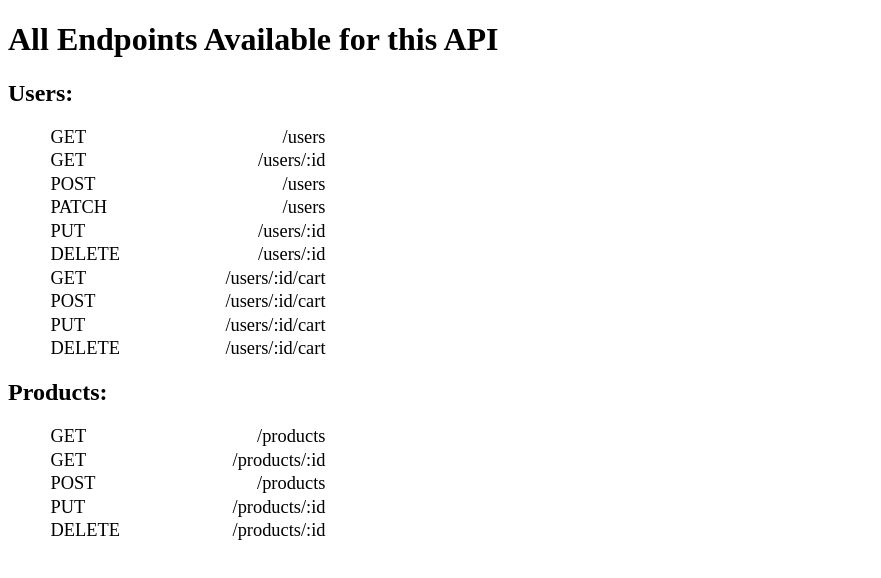
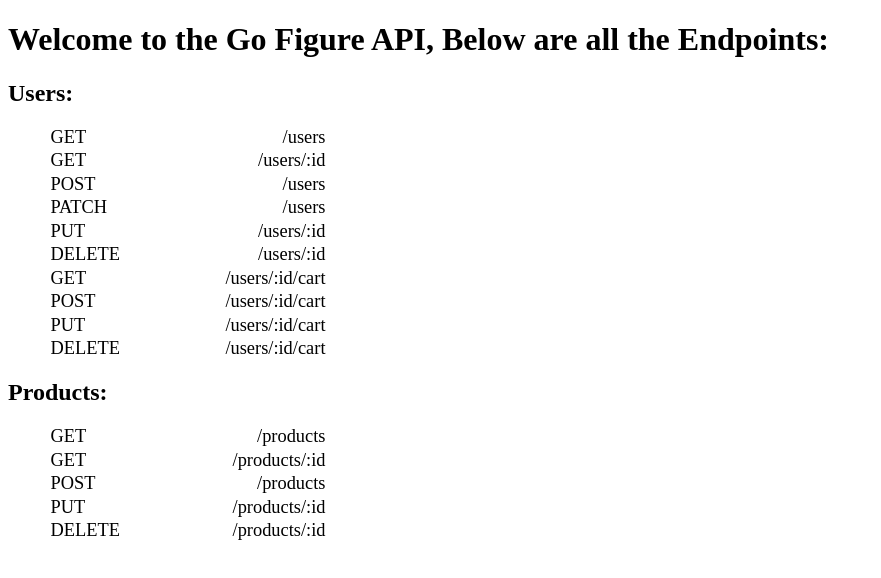
Before and after one commit to A-SCharles/eompAPI, a website: page public/index.html in a window 1280 px wide. Shown: the whole page, without its empty margins (0-881 px from the left). Drawn offline with Linux system fonts and the light colour scheme.

Commit message:
name chaneg

```diff
--- a/public/index.html
+++ b/public/index.html
@@ -5,7 +5,7 @@
     <meta charset="UTF-8">
     <meta http-equiv="X-UA-Compatible" content="IE=edge">
     <meta name="viewport" content="width=device-width, initial-scale=1.0">
-    <title>ClicknPay API</title>
+    <title>Go Figure API</title>
 </head>
 
 <body>
@@ -24,7 +24,7 @@
     </style>
 
 
-    <h1>All Endpoints Available for this API</h1>
+    <h1>Welcome to the Go Figure API, Below are all the Endpoints:</h1>
     <h2>Users:</h2>
     <ul>
         <li><span>GET</span> <span>/users</span></li>
```
